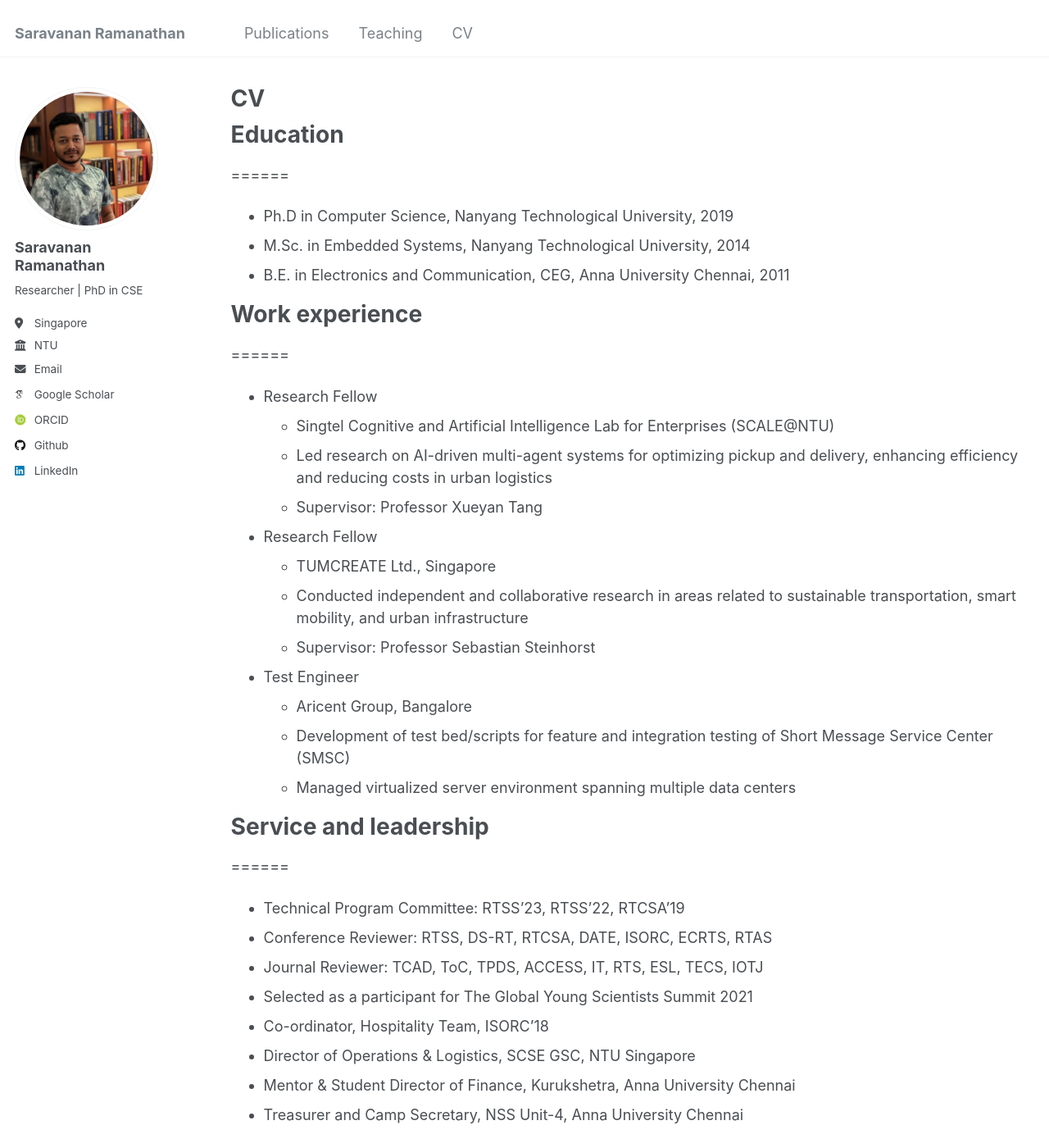
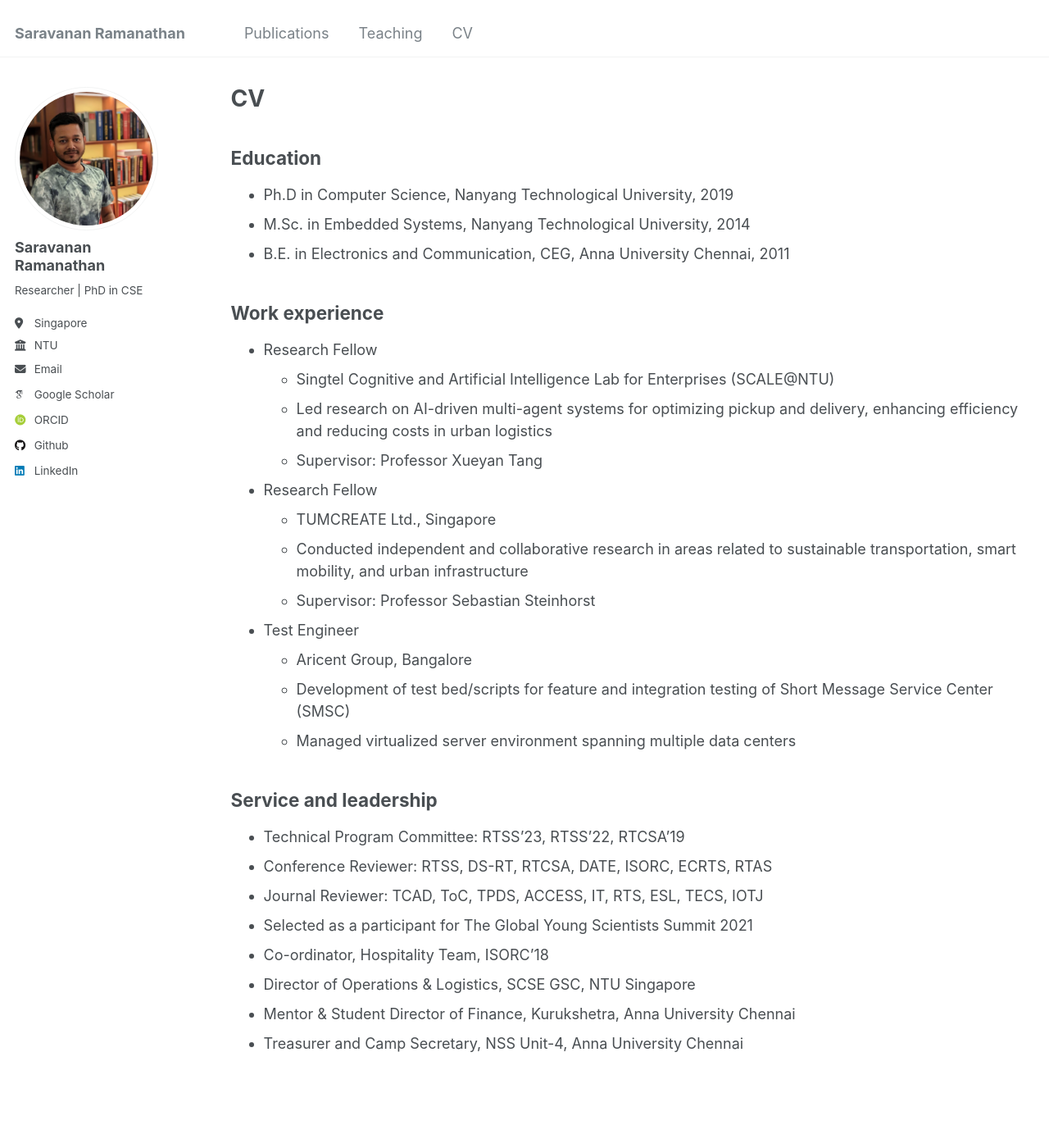
Before and after one commit to saravana016/saravana016.github.io, a Jekyll site: the page built from _pages/cv.md, in a window 1280 px wide and 1400 px high. Shown: the whole window at 82% size. Built offline with Jekyll 4.4.1, drawn with Linux system fonts in a browser that asks for light colours; some web fonts are replaced.

Commit message:
Update cv.md

```diff
--- a/_pages/cv.md
+++ b/_pages/cv.md
@@ -9,14 +9,14 @@ redirect_from:
 
 {% include base_path %}
 
-# Education
-======
+## Education
+<!-- ====== -->
 * Ph.D in Computer Science, Nanyang Technological University, 2019
 * M.Sc. in Embedded Systems, Nanyang Technological University, 2014
 * B.E. in Electronics and Communication, CEG, Anna University Chennai, 2011
 
-# Work experience
-======
+## Work experience
+<!-- ====== -->
 * Research Fellow
   * Singtel Cognitive and Artificial Intelligence Lab for Enterprises (SCALE@NTU)
   * Led research on AI-driven multi-agent systems for optimizing pickup and delivery, enhancing efficiency and reducing costs in urban logistics
@@ -62,8 +62,8 @@ Teaching
   {% endfor %}</ul>
     -->
 
-# Service and leadership
-======
+## Service and leadership
+<!-- ====== -->
 * Technical Program Committee: RTSS'23, RTSS'22, RTCSA'19
 * Conference Reviewer: RTSS, DS-RT, RTCSA, DATE, ISORC, ECRTS, RTAS
 * Journal Reviewer: TCAD, ToC, TPDS, ACCESS, IT, RTS, ESL, TECS, IOTJ
```
